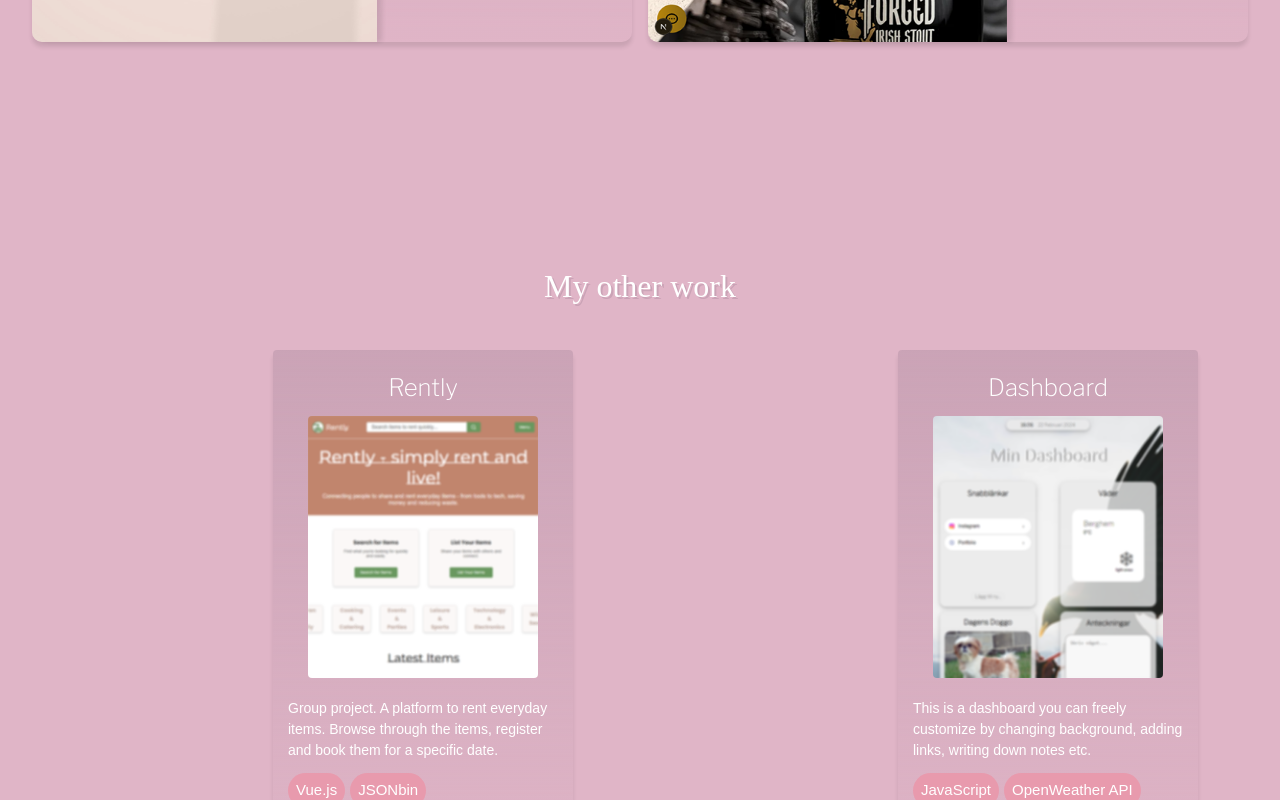
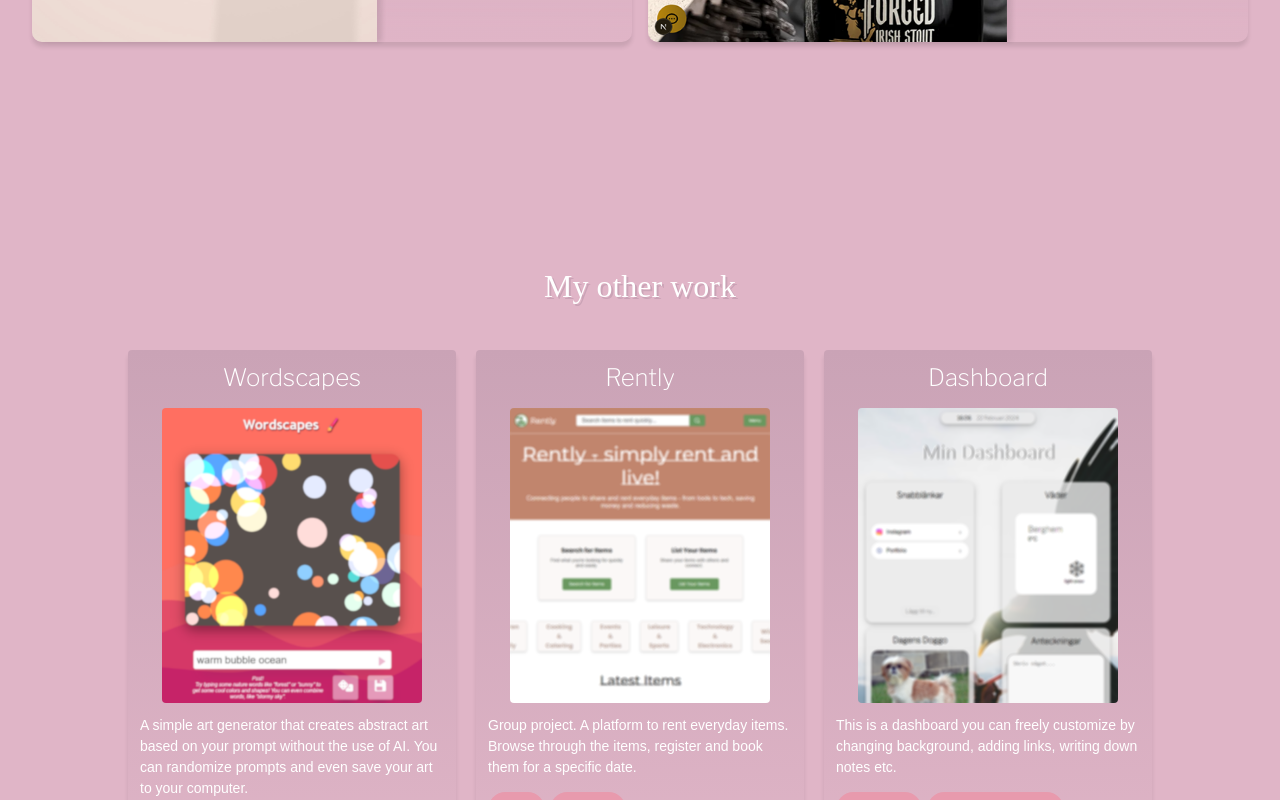
Before and after one commit to annaisakson/portfolio, a React (Vite) app: page / in a window 1280 px wide. Shown: the part 2000-2800 px from the top of the page. Built offline with nearby package versions, Linux system fonts and the light colour scheme; a web font is replaced by a local one.

Commit message:
styling fixes

```diff
--- a/src/CSS/About.module.css
+++ b/src/CSS/About.module.css
@@ -70,6 +70,9 @@
   .description {
     font-size: 14px;
   }
+  .locationIcon {
+    font-size: 3em;
+  }
 }
 
 @media (max-width: 450px) {
@@ -85,9 +88,6 @@
     font-size: 1.5em;
   }
 
-  .locationIcon {
-    font-size: 3em;
-  }
   .locationText {
     font-size: 0.8em;
   }
--- a/src/CSS/App.module.css
+++ b/src/CSS/App.module.css
@@ -19,9 +19,9 @@
   }
 }
 
-@media (max-width: 450px) {
+@media (max-width: 650px) {
   .App {
-    gap: 5px;
+    gap: 0px;
   }
 }
 
--- a/src/CSS/BigProjectCard.module.css
+++ b/src/CSS/BigProjectCard.module.css
@@ -264,49 +264,23 @@
 }
 
 @media (max-width: 620px) {
-  .container {
-    width: 450px;
-    height: 300px;
-  }
-
   .subheading {
     font-size: 0.8em;
-  }
-
-  .description {
-    font-size: 0.6em;
-  }
-
-  .listItem {
-    font-size: 10px;
-    line-height: 1.2;
   }
 
   .content {
     display: flex;
     flex-direction: column;
     justify-content: center;
-    padding: 1rem;
+    padding: 5px 10px;
     height: 90%;
     gap: 0.8rem;
   }
 
-  .list li {
-    padding: 8px 12px;
-    border-radius: 3px;
-    margin: 2px;
-  }
-
-  .arrow {
-    font-size: 1.5em;
-    padding: 0;
-  }
-}
-
-@media (max-width: 620px) {
   .container {
     width: 450px;
     height: 300px;
+    gap: 0.5rem;
   }
 
   .title {
@@ -323,11 +297,13 @@
   }
 
   .description {
-    font-size: 0.6em;
+    font-size: 0.7em;
   }
 
   .listItem {
     font-size: 9px;
+    font-weight: bold;
+    line-height: 1.2;
   }
 
   .logo {
@@ -335,7 +311,7 @@
   }
 
   .content {
-    gap: 0.7rem;
+    gap: 0.3rem;
   }
 
   .list li {
@@ -346,11 +322,12 @@
     font-size: 1.5em;
     padding: 0;
   }
+}
 
 @media (max-width: 450px) {
   .container {
-      width: 300px;
-      height: 720px;
+    width: 320px;
+    height: 680px;
   }
 
   .cardFront,
@@ -365,7 +342,10 @@
 
   .img {
     width: 100%;
+    height: 380px;
     border-radius: 10px 10px 0px 0px;
+    object-fit: cover;
+    object-position: center center;
   }
 
   .skillsList {
@@ -378,4 +358,3 @@
     align-self: center;
   }
 }
-}
--- a/src/CSS/ProjectCard.module.css
+++ b/src/CSS/ProjectCard.module.css
@@ -4,7 +4,6 @@
   display: flex;
   flex-direction: column;
   align-items: center;
-  justify-content: space-evenly;
   border-radius: 4px;
   background: linear-gradient(
     180deg,
@@ -12,14 +11,14 @@
     rgba(25, 55, 109, 0) 100%
   );
   box-shadow: 0 5px 4px 0 rgba(0, 0, 0, 0.1);
-  padding: 15px;
-  max-width: 300px;
-  height: 525px;
+  padding: 10px 12px;
+  min-width: 300px;
+  height: 545px;
+  gap: 7px;
 }
 
 .img {
-  width: 230px;
-  margin-bottom: 10px;
+  width: 260px;
   border-radius: 4px;
 }
 
@@ -64,6 +63,7 @@
   margin-top: 12px;
   display: flex;
   justify-content: space-around;
+  margin-top: auto;
 }
 
 .link {
@@ -81,8 +81,7 @@
 
 @media (max-width: 800px) {
   .container {
-    height: 420px;
-    max-width: 270px;
+    height: 445px;
   }
 
   .img {
@@ -119,8 +118,50 @@
   }
 }
 
+@media (max-width: 600px) {
+  .container {
+    min-width: 0px;
+    height: 350px;
+  }
+  .img {
+    width: 200px;
+    height: 140px;
+    object-fit: cover;
+    object-position: center center;
+    margin-bottom: 5px;
+    border-radius: 4px;
+  }
+
+  .title {
+    font-size: 1em;
+  }
+
+  .description {
+    font-size: 11px;
+    line-height: 1.3em;
+  }
+
+  .skill {
+    font-size: 10px;
+    padding: 3px 5px;
+  }
+
+  .skills {
+    margin-top: auto;
+  }
+
+  .link {
+    font-size: 11px;
+    padding: 3px 5px;
+  }
+  .links {
+    margin-top: auto;
+  }
+}
+
 @media (max-width: 400px) {
   .container {
     max-width: 250px;
+    padding: 8px 6px;
   }
 }
--- a/src/CSS/Projects.module.css
+++ b/src/CSS/Projects.module.css
@@ -17,21 +17,67 @@
   text-align: center;
   margin-bottom: 40px;
 }
-
-.slide {
-  padding: 0 8px; /* ✅ adds gutter between cards */
-  min-width: 0;
-  box-sizing: border-box;
+.grid {
+  display: grid;
+  grid-template-columns: repeat(4, 1fr);
+  gap: 20px;
 }
 
-@media (max-width: 800px) {
-  .slide {
-    max-height: 450px;
+/* start hidden and shifted down */
+.card {
+  opacity: 0;
+  transform: translateY(40px);
+  transition:
+    opacity 0.6s ease,
+    transform 0.6s ease;
+}
+
+/* animate in when visible */
+.card.visible {
+  opacity: 1;
+  transform: translateY(0);
+}
+
+.showMore {
+  display: block;
+  margin: 32px auto 0;
+  padding: 10px 28px;
+  background-color: transparent;
+  color: var(--color-text);
+  border: 1px solid var(--color-text);
+  border-radius: 100px;
+  font-size: 14px;
+  cursor: pointer;
+  transition:
+    background-color 0.2s ease,
+    color 0.2s ease;
+}
+
+.showMore:hover {
+  background-color: var(--color-text);
+  color: var(--color-dark);
+}
+
+@media (max-width: 1300px) {
+  .grid {
+    grid-template-columns: repeat(3, 1fr);
+  }
+}
+
+@media (max-width: 900px) {
+  .grid {
+    grid-template-columns: repeat(2, 1fr);
+  }
+}
+
+@media (max-width: 500px) {
+  .grid {
+    grid-template-columns: repeat(2, 1fr);
+    gap: 10px;
   }
 
   .container {
-    margin-top: 100px;
-    margin-left: 4%; /* ✅ more breathing room on mobile */
-    margin-right: 4%;
+    margin-left: 2%;
+    margin-right: 2%;
   }
 }
--- a/src/components/Projects.jsx
+++ b/src/components/Projects.jsx
@@ -1,4 +1,4 @@
-import { useEffect, useState } from "react";
+import { useEffect, useState, useRef } from "react";
 import projects from "../data/projects.json";
 import styles from "../CSS/Projects.module.css";
 import { ProjectCard } from "./ProjectCard";
@@ -7,81 +7,54 @@ import "slick-carousel/slick/slick.css";
 import "slick-carousel/slick/slick-theme.css";
 
 export const Projects = () => {
-  const [initialSlidesToShow, setInitialSlidesToShow] = useState(4);
+  const cardsRef = useRef([]);
+  const [visibleCount, setVisibleCount] = useState(4);
 
   useEffect(() => {
-    const width = window.innerWidth;
-    if (width < 420) setInitialSlidesToShow(1);
-    else if (width < 550) setInitialSlidesToShow(1.1);
-    else if (width < 700) setInitialSlidesToShow(1.5);
-    else if (width < 1000) setInitialSlidesToShow(2);
-    else if (width < 1300) setInitialSlidesToShow(2.4);
-    else if (width < 1600) setInitialSlidesToShow(3);
-    else setInitialSlidesToShow(4);
-  }, []);
+    const observer = new IntersectionObserver(
+      (entries) => {
+        entries.forEach((entry) => {
+          if (entry.isIntersecting) {
+            entry.target.classList.add(styles.visible);
+          }
+        });
+      },
+      { threshold: 0.15 },
+    );
 
-  const settings = {
-    dots: true, // show navigation dots
-    infinite: true, // loop around
-    speed: 500, // animation speed (ms)
-    slidesToShow: 4, // how many slides visible at once
-    slidesToScroll: 1, // how many slides move on arrow/dot click
-    arrows: true, // show left/right arrows
-    autoplay: false, // auto-slide
-    autoplaySpeed: 8000, // 6 seconds delay
-    pauseOnHover: true, // stop autoplay when hovering
-    adaptiveHeight: true, // adjusts height depending on content
-    swipeToSlide: true,
-    responsive: [
-      {
-        breakpoint: 1600,
-        settings: {
-          slidesToShow: 3,
-        },
-      },
-      {
-        breakpoint: 1300,
-        settings: {
-          slidesToShow: 2.4,
-        },
-      },
-      {
-        breakpoint: 1000,
-        settings: {
-          slidesToShow: 2,
-        },
-      },
-      {
-        breakpoint: 700,
-        settings: {
-          slidesToShow: 1.5,
-        },
-      },
-      {
-        breakpoint: 550,
-        settings: {
-          slidesToShow: 1.1,
-        },
-      },
-      {
-        breakpoint: 400,
-        settings: {
-          slidesToShow: 1,
-        },
-      },
-    ],
-  };
+    cardsRef.current.forEach((card) => {
+      if (card) observer.observe(card);
+    });
+
+    return () => observer.disconnect();
+  }, [visibleCount]); // re-run when more cards are shown
+
+  const visibleProjects = projects.slice(0, visibleCount);
+  const hasMore = visibleCount < projects.length;
 
   return (
     <section className={styles.container} id="projects">
       <h2 className={styles.title}>My other work</h2>
-      <Slider {...settings} className="mySlider">
-        {projects.map((project, id) => (
-          <div key={id} className={styles.slide}>
+      <div className={styles.grid}>
+        {visibleProjects.map((project, id) => (
+          <div
+            key={id}
+            className={styles.card}
+            ref={(el) => (cardsRef.current[id] = el)}
+            style={{ transitionDelay: `${(id % 4) * 80}ms` }}
+          >
             <ProjectCard project={project} />
           </div>
         ))}
-      </Slider>
+      </div>
+      {hasMore && (
+        <button
+          className={styles.showMore}
+          onClick={() => setVisibleCount((c) => c + 4)}
+        >
+          Show more
+        </button>
+      )}
     </section>
   );
 };
```
Lines whose indentation alone changed are shown as unchanged.
